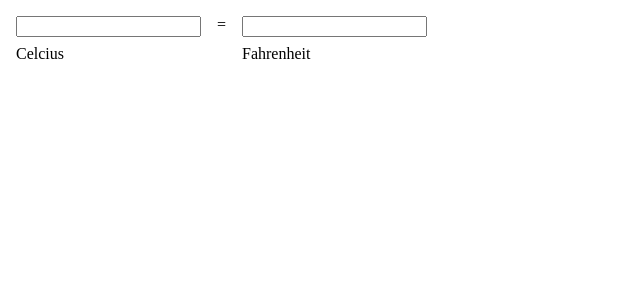
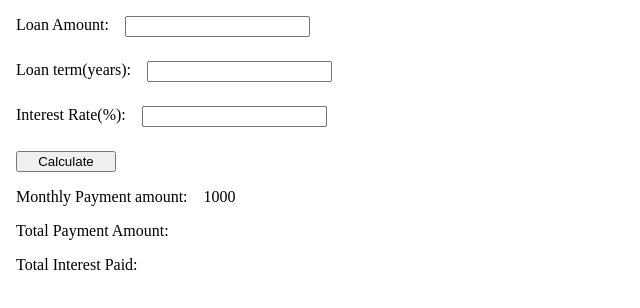
Before and after one commit to aman-kumar-rai/react-machine-coding, a React (Vite) app: page / in a window 1280 px wide. Shown: the top 308 px of the page, without its empty margins (0-640 px from the left). Built offline with nearby package versions, Linux system fonts and the light colour scheme.

Commit message:
Add implementation for MortgageCalculator component

```diff
--- a/src/App/App.jsx
+++ b/src/App/App.jsx
@@ -1,10 +1,10 @@
 import styles from "./style.module.css";
-import TemperatureConverter from "../examples/TemperatureConverter/TemperatureConverter";
+import MortgageCalculator from "../examples/MortgageCalculator/MortgageCalculator";
 
 const App = () => {
     return (
         <div className={styles.container}>
-            <TemperatureConverter />
+            <MortgageCalculator />
         </div>
     );
 }
--- /dev/null
+++ b/src/examples/MortgageCalculator/MortgageCalculator.jsx
@@ -0,0 +1,97 @@
+import { useState } from "react";
+import styles from "./style.module.css";
+
+const MortgageCalculator = () => {
+    const [formData, setFormData] = useState({
+        amount: "",
+        term: "",
+        rate: ""
+    })
+
+    const [results, setResults] = useState({
+        monthlyAmount: "1000",
+        totalAmount: "",
+        totalInterest: ""
+    })
+
+    const handleChangeInput = (event) => {
+        const { name, value } = event.target;
+        setFormData((prevFormData) => ({
+            ...prevFormData,
+            [name]: value
+        }))
+    }
+
+    const handleSubmitForm = (event) => {
+        event.preventDefault();
+
+        const { amount, term, rate } = formData;
+        const _monthlyRate = rate / 1200;
+        const _monthlyAmount = (amount * _monthlyRate) / (1 - (1 / Math.pow(1 + _monthlyRate, term * 12)));
+        const _totalAmount = _monthlyAmount * term * 12;
+        const _totalInterest = _totalAmount - amount;
+
+        setResults({
+            monthlyAmount: _monthlyAmount,
+            totalAmount: _totalAmount,
+            totalInterest: _totalInterest
+        })
+    }
+
+    return (
+        <div className={styles.container}>
+            <form className={styles.form} onSubmit={handleSubmitForm}>
+                <div className={styles.input_group}>
+                    <label htmlFor="amount">Loan Amount:</label>
+                    <input
+                        type="number"
+                        id="amount"
+                        name="amount"
+                        aria-label="Loan Amount"
+                        value={formData.amount}
+                        onChange={handleChangeInput}
+                    />
+                </div>
+                <div className={styles.input_group}>
+                    <label htmlFor="term">Loan term(years):</label>
+                    <input
+                        type="number"
+                        id="term"
+                        name="term"
+                        aria-label="Loan term(years)"
+                        value={formData.term}
+                        onChange={handleChangeInput}
+                    />
+                </div>
+                <div className={styles.input_group}>
+                    <label htmlFor="rate">Interest Rate(%):</label>
+                    <input
+                        type="number"
+                        id="rate"
+                        name="rate"
+                        aria-label="Interest Rate(%)"
+                        value={formData.rate}
+                        onChange={handleChangeInput}
+                    />
+                </div>
+                <button type="submit">Calculate</button>
+            </form>
+            <div>
+                <p className={styles.result}>
+                    <span>Monthly Payment amount:</span>
+                    <span>{results.monthlyAmount}</span>
+                </p>
+                <p className={styles.result}>
+                    <span>Total Payment Amount:</span>
+                    <span>{results.totalAmount}</span>
+                </p>
+                <p className={styles.result}>
+                    <span>Total Interest Paid:</span>
+                    <span>{results.totalInterest}</span>
+                </p>
+            </div>
+        </div>
+    );
+}
+
+export default MortgageCalculator;
--- /dev/null
+++ b/src/examples/MortgageCalculator/style.module.css
@@ -0,0 +1,15 @@
+.form {
+    display: flex;
+    flex-flow: column nowrap;
+    row-gap: 1.5rem;
+}
+
+.input_group, .result {
+    display: flex;
+    flex-flow: row nowrap;
+    column-gap: 1rem;
+}
+
+.form > button {
+    width: 100px;
+}
```
